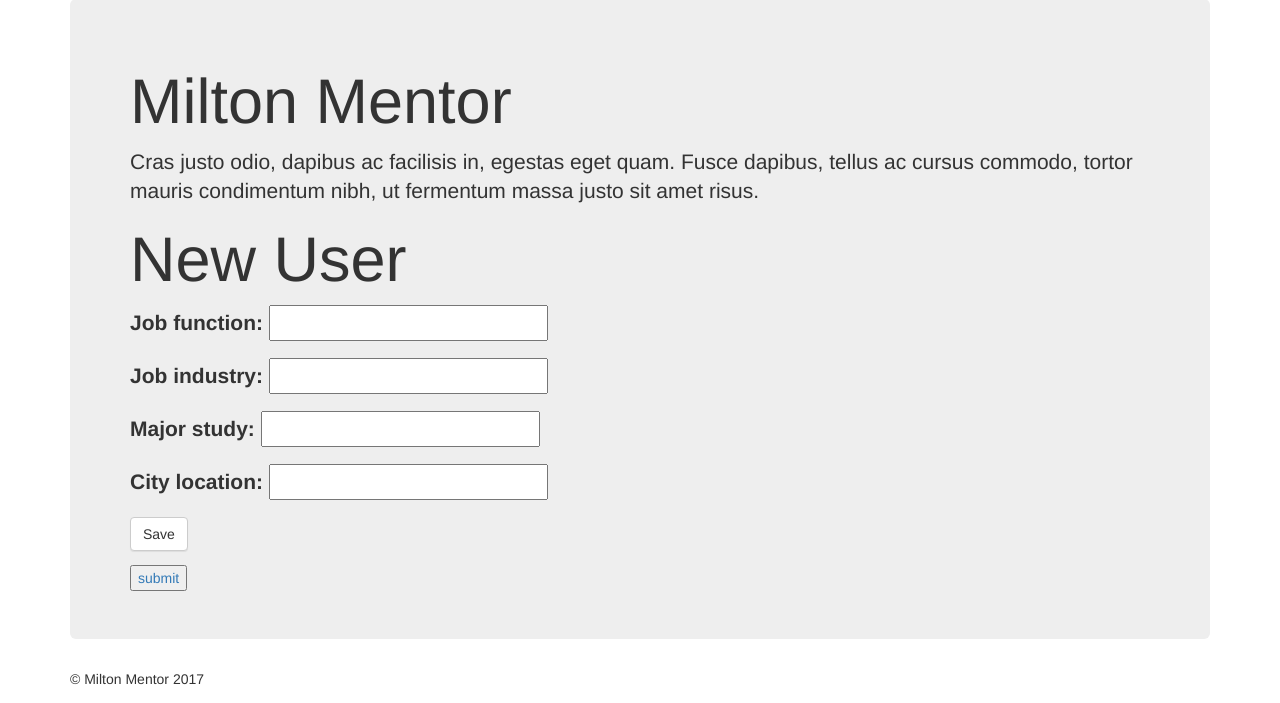
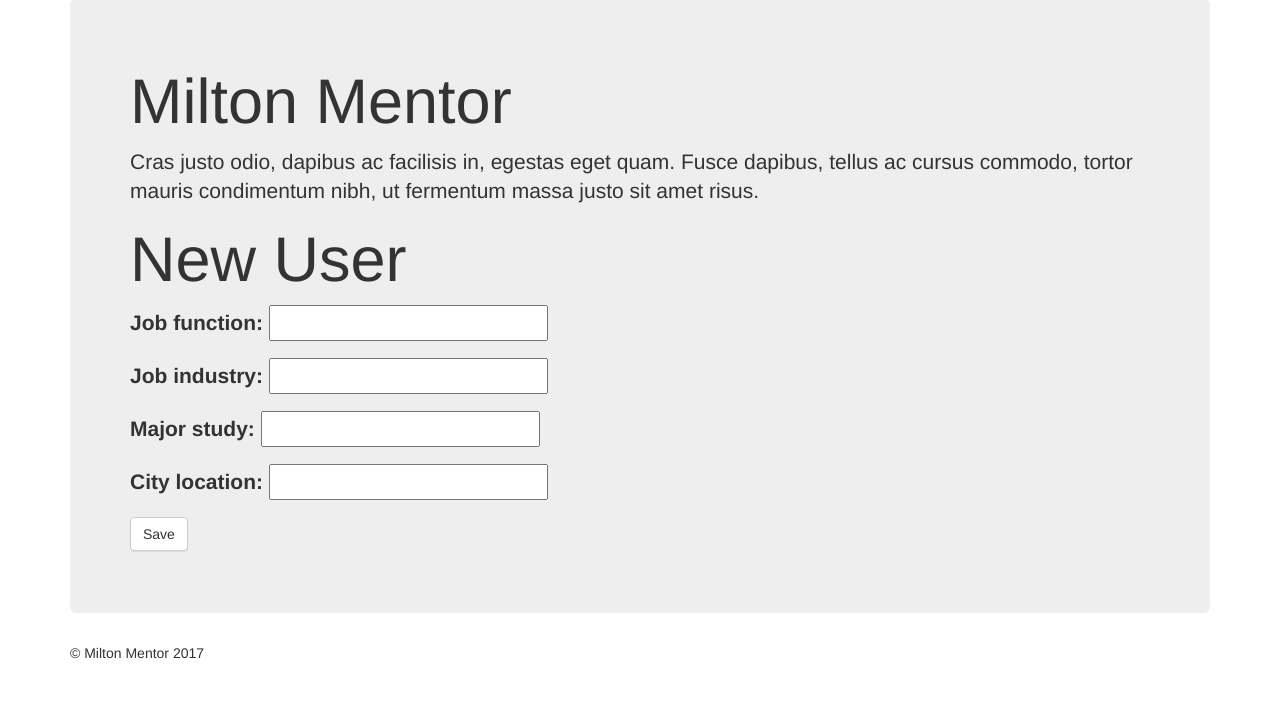
Before and after one commit to KC2004/MiltonMentor, a Django app: page / in a window 1280 px wide. Shown: the part 97-800 px from the top of the page. Run offline with Django 3.2, Linux system fonts and the light colour scheme; some libraries are stand-ins or nearby versions.

Commit message:
deleted extra submit button

```diff
--- a/MentorApp/templates/MentorApp/base.html
+++ b/MentorApp/templates/MentorApp/base.html
@@ -49,9 +49,6 @@
           {% block content %}
           {% endblock %}
 
-          <a href="{% url 'create_user' %}" class="top-menu">
-            <button>submit</button>
-          </a>
         </div><!--jumbotron-->
 
       </main> <!-- main-->
```
